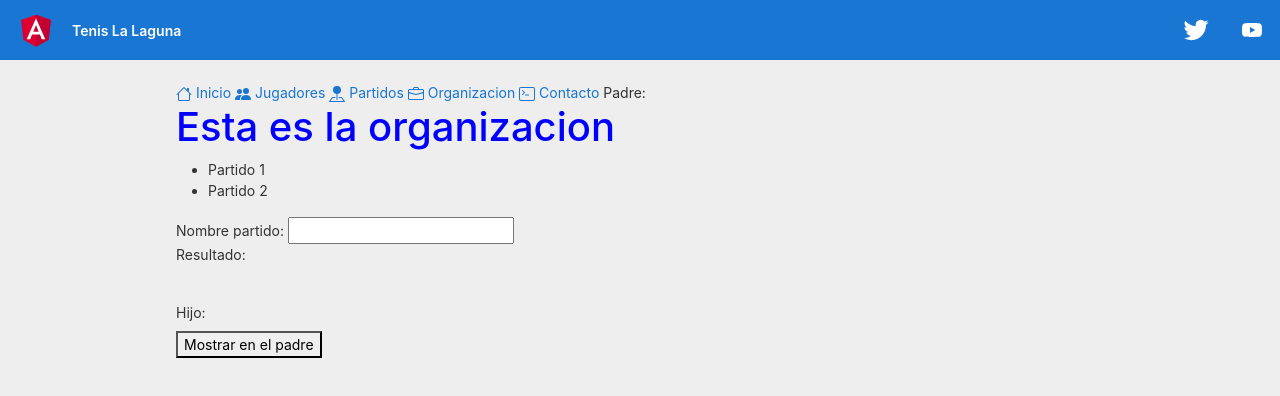
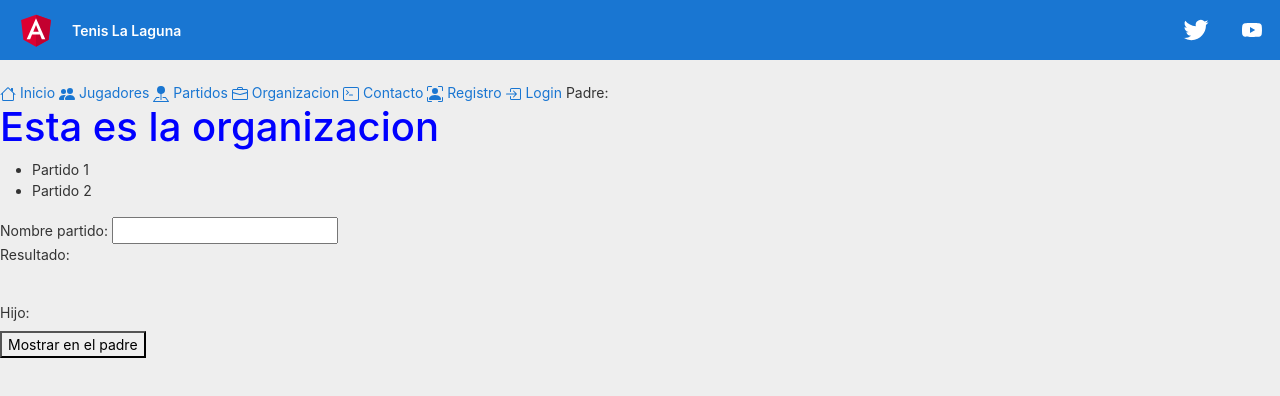
Before and after one commit to Marta163gg/AppTenis, an Angular app: page /organizacion in a window 1280 px wide. Shown: the top 396 px of the page. Built offline with nearby package versions, Linux system fonts and the light colour scheme.

Commit message:
login add

```diff
--- a/src/app/app.component.html
+++ b/src/app/app.component.html
@@ -59,10 +59,10 @@
 
   .content {
     /*display: flex;*/
-    margin: 82px auto 32px;
-    padding: 0 16px;
-    max-width: 960px;
-    flex-direction: column;
+    margin: 82px auto 10px;
+    /*padding: 0 16px;*/
+    max-width: 2260px;
+    /*flex-direction: column;*/
   }
 
   svg.material-icons {
@@ -364,6 +364,22 @@ Organizacion
 Contacto
 </a>
 
+<a [routerLink] = "['/registro']">
+<svg xmlns="http://www.w3.org/2000/svg" width="16" height="16" fill="currentColor" class="bi bi-person-bounding-box" viewBox="0 0 16 16">
+  <path d="M1.5 1a.5.5 0 0 0-.5.5v3a.5.5 0 0 1-1 0v-3A1.5 1.5 0 0 1 1.5 0h3a.5.5 0 0 1 0 1h-3zM11 .5a.5.5 0 0 1 .5-.5h3A1.5 1.5 0 0 1 16 1.5v3a.5.5 0 0 1-1 0v-3a.5.5 0 0 0-.5-.5h-3a.5.5 0 0 1-.5-.5zM.5 11a.5.5 0 0 1 .5.5v3a.5.5 0 0 0 .5.5h3a.5.5 0 0 1 0 1h-3A1.5 1.5 0 0 1 0 14.5v-3a.5.5 0 0 1 .5-.5zm15 0a.5.5 0 0 1 .5.5v3a1.5 1.5 0 0 1-1.5 1.5h-3a.5.5 0 0 1 0-1h3a.5.5 0 0 0 .5-.5v-3a.5.5 0 0 1 .5-.5z"/>
+  <path d="M3 14s-1 0-1-1 1-4 6-4 6 3 6 4-1 1-1 1H3zm8-9a3 3 0 1 1-6 0 3 3 0 0 1 6 0z"/>
+</svg>
+Registro
+</a>
+
+<a [routerLink] = "['/login']">
+<svg xmlns="http://www.w3.org/2000/svg" width="16" height="16" fill="currentColor" class="bi bi-box-arrow-in-right" viewBox="0 0 16 16">
+  <path fill-rule="evenodd" d="M6 3.5a.5.5 0 0 1 .5-.5h8a.5.5 0 0 1 .5.5v9a.5.5 0 0 1-.5.5h-8a.5.5 0 0 1-.5-.5v-2a.5.5 0 0 0-1 0v2A1.5 1.5 0 0 0 6.5 14h8a1.5 1.5 0 0 0 1.5-1.5v-9A1.5 1.5 0 0 0 14.5 2h-8A1.5 1.5 0 0 0 5 3.5v2a.5.5 0 0 0 1 0v-2z"/>
+  <path fill-rule="evenodd" d="M11.854 8.354a.5.5 0 0 0 0-.708l-3-3a.5.5 0 1 0-.708.708L10.293 7.5H1.5a.5.5 0 0 0 0 1h8.793l-2.147 2.146a.5.5 0 0 0 .708.708l3-3z"/>
+</svg>
+Login
+</a>
+
 
 <router-outlet></router-outlet> <!-- coge la ruta de la url y coge el componente -->
 
--- a/src/app/app.module.ts
+++ b/src/app/app.module.ts
@@ -10,7 +10,7 @@ import { PartidoComponent } from './components/partidos/partidos.component';
 import { ContactComponent } from './components/contacto/contact.component';
 import { JugadoresComponent } from './components/jugadores/jugadores.component';
 import { InicioComponent } from './components/inicio/inicio.component';
-
+import { LoginComponent } from './components/login/login.component';
 
 
 @NgModule({
@@ -20,7 +20,8 @@ import { InicioComponent } from './components/inicio/inicio.component';
     PartidoComponent,
     ContactComponent,
     JugadoresComponent,
-    InicioComponent
+    InicioComponent,
+    LoginComponent
   ],
   imports: [
     BrowserModule,
--- a/src/app/app.routing.ts
+++ b/src/app/app.routing.ts
@@ -7,6 +7,7 @@ import { PartidoComponent } from './components/partidos/partidos.component';
 import { ContactComponent } from './components/contacto/contact.component';
 import { JugadoresComponent } from './components/jugadores/jugadores.component';
 import { InicioComponent } from './components/inicio/inicio.component';
+import { LoginComponent } from './components/login/login.component';
 
 const appRoutes: Routes = [
       { path: '', redirectTo: 'organizacion', pathMatch: 'full'},
@@ -15,7 +16,8 @@ const appRoutes: Routes = [
 	{ path: 'partidos', component: PartidoComponent},
 	{ path: 'contacto', component: ContactComponent},
 	{ path: 'jugadores', component: JugadoresComponent},
-	{ path: 'inicio', component: InicioComponent}
+	{ path: 'inicio', component: InicioComponent},
+	{ path: 'login', component: LoginComponent}
 ];
 
 
--- /dev/null
+++ b/src/app/components/login/login.component.html
@@ -0,0 +1 @@
+<h1>>{{title}}</h1>
--- /dev/null
+++ b/src/app/components/login/login.component.ts
@@ -0,0 +1,17 @@
+import { Component } from '@angular/core';
+import {Router, ActivatedRoute, Params } from '@angular/router';
+
+@Component({
+  selector: 'login',
+  templateUrl: './login.component.html'
+})
+
+export class LoginComponent {
+
+  public title: String;
+
+  constructor(private _route: ActivatedRoute, private _router: Router){
+    this.title = 'Login';
+  }
+
+}
```
